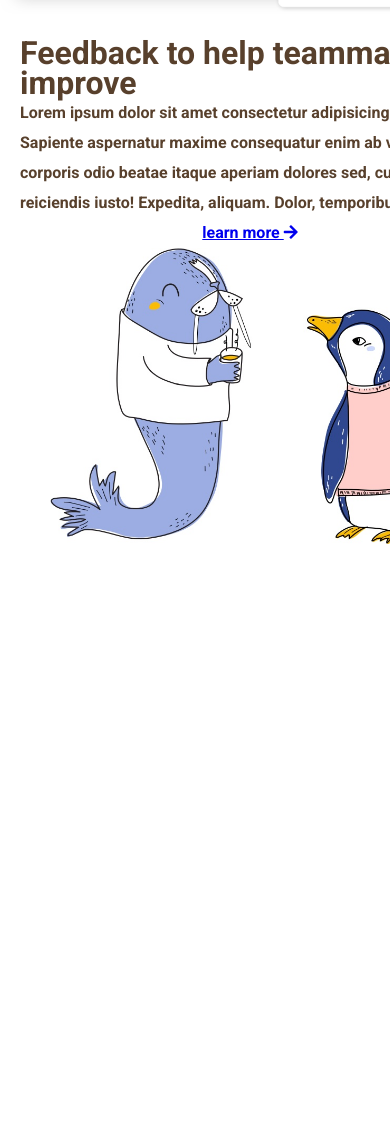
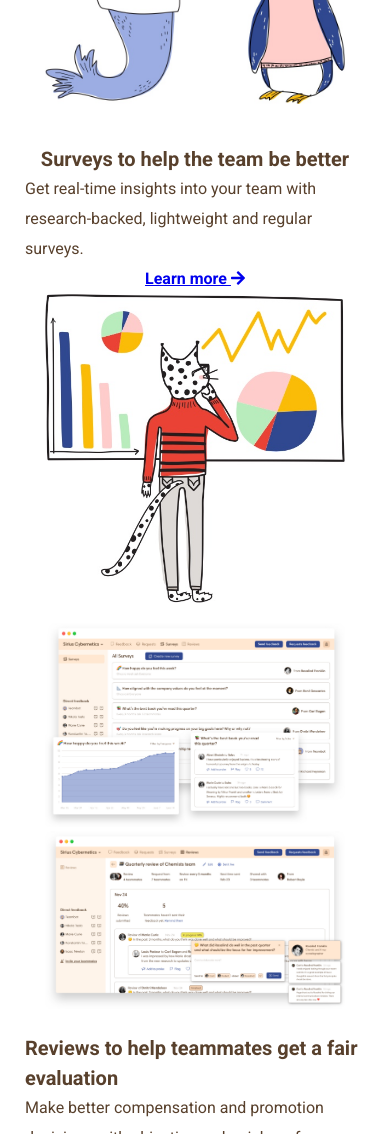
Before and after one commit to tommasovenza/node-sass-teambit, a website: page index.html in a window 390 px wide. Shown: the part 4800-5934 px from the top of the page. Before the commit the page ends 5364 px from the top, so only its background shows below. Drawn offline with Linux system fonts and the light colour scheme.

Commit message:
terminata sezione asimmetrica

```diff
--- a/index.html
+++ b/index.html
@@ -154,17 +154,64 @@
 
             <div class="testi-con-immagine">
                 <h2>Feedback to help teammates improve</h2>
-                <p>Lorem ipsum dolor sit amet consectetur adipisicing elit. Sapiente aspernatur maxime consequatur enim
-                    ab veniam illo corporis odio beatae itaque aperiam dolores sed, culpa reiciendis iusto! Expedita,
-                    aliquam. Dolor, temporibus?</p>
-
-                <a href="#">learn more <i class="fas fa-arrow-right"></i></a>
+                <p>Lorem ipsum dolor sit amet consectetur adipisicing elit.
+                    Pariatur, esse? Praesentium quaerat facilis labore totam veritatis neque,
+                    quidem harum porro deleniti delectus culpa, sunt illum earum.
+                    Facilis dicta quibusdam doloremque!</p>
+                <a href="#">Learn more <i class="fas fa-arrow-right"></i></a>
 
                 <img src="img/communication.jpg" alt="communication">
             </div>
         </div>
     </section>
 
+    <section class="asimmetrica2">
+        <div class="contenitore">
+            <div class="immagine">
+                <img src="img/employee-survey.jpg" alt="immagine-feedback">
+            </div>
+
+            <div class="testi-con-immagine">
+                <h2>Surveys to help the team be better</h2>
+                <p>Get real-time insights into your team with research-backed, lightweight and regular surveys.</p>
+                <a href="#">Learn more <i class="fas fa-arrow-right"></i></a>
+
+                <img src="img/insights.jpg" alt="communication">
+            </div>
+        </div>
+    </section>
+
+    <section class="asimmetrica">
+        <div class="contenitore">
+            <div class="immagine">
+                <img src="img/performance-review.jpg" alt="immagine-feedback">
+            </div>
+
+            <div class="testi-con-immagine">
+                <h2>Reviews to help teammates get a fair evaluation</h2>
+                <p>Make better compensation and promotion decisions with objective and quick performance reviews.</p>
+                <a href="#">Learn more <i class="fas fa-arrow-right"></i></a>
+
+                <img src="img/review.jpg" alt="communication">
+            </div>
+        </div>
+    </section>
+
+    <section class="asimmetrica2">
+        <div class="contenitore">
+            <div class="immagine">
+                <img src="img/employee-survey.jpg" alt="immagine-feedback">
+            </div>
+
+            <div class="testi-con-immagine">
+                <h2>Praise to help teammates feel valued</h2>
+                <p>Make it a habit to recognize and praise people who do great work.</p>
+                <a href="#">Learn more <i class="fas fa-arrow-right"></i></a>
+
+                <img src="img/recognition.jpg" alt="communication">
+            </div>
+        </div>
+    </section>
 
 
 </body>
--- a/src/scss/partials/main.scss
+++ b/src/scss/partials/main.scss
@@ -83,7 +83,7 @@
 @media screen and (max-width: 600px) {
     .hero-section {
         img {
-            width: 500px;
+            width: 300px;
         }
     }
 }
@@ -162,7 +162,7 @@
     .immagine-centrale {
 
         img {
-            width: 75%!important;
+            width: 60%!important;
         }
     }
 }
@@ -171,43 +171,99 @@
 .asimmetrica {
 
     img {
-    width: 1000px;
+    width: 600px;
     }
         .contenitore {
         display: flex;
 
             p {
-                font-size: 16px;
+                font-weight: normal;
                 color: $primary_color;
             }
             .testi-con-immagine {
                 display: flex;
                 flex-direction: column;
-                justify-content: flex-end;
                 line-height: 30px;
                 margin-top: 200px;
                 width: 500px;
 
                     img {
-                        width: 400px;
+                        width: 300px;
                     }
         }
     }
 
 }
+
+// sezione asimmetrica
+.asimmetrica2 {
+
+    img {
+    width: 600px;
+    }
+        .contenitore {
+        display: flex;
+        flex-direction: row-reverse;
+            p {
+                font-weight: normal;
+                color: $primary_color;
+            }
+            .testi-con-immagine {
+                display: flex;
+                flex-direction: column;
+                line-height: 30px;
+                margin-top: 200px;
+                width: 500px;
+
+                    img {
+                        width: 300px;
+                    }
+        }
+    }
+
+}
+
+
 // media queries sezione asimmetrica
 @media screen and (max-width: 900px) {
 
     .asimmetrica {
+
+        h2 {
+            font-size: 20px;
+        }
+
         img {
-            width: 480px;
+            width: 300px;
         }
         .contenitore {
             flex-direction: column;
+            align-items: center;
             .testi-con-immagine {
                 margin-top: 0;
+                padding: 20px 80px;
                 align-items: center;
-                padding: 20px;
+
+            }
+        }
+    }
+
+    .asimmetrica2 {
+        h2 {
+            font-size: 20px;
+        }
+
+        img {
+            width: 300px;
+        }
+        .contenitore {
+            flex-direction: column-reverse;
+            align-items: center;
+            .testi-con-immagine {
+                margin-top: 0;
+                padding: 20px 80px;
+                align-items: center;
+
             }
         }
     }
```
Also changed, not shown: dist/app.css.
